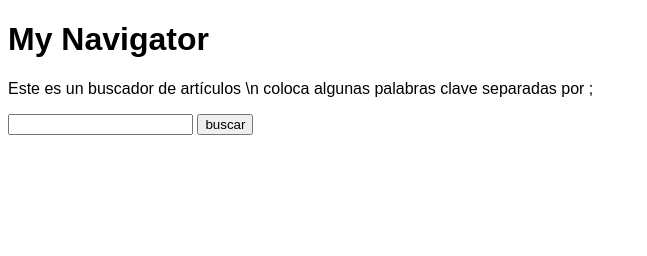
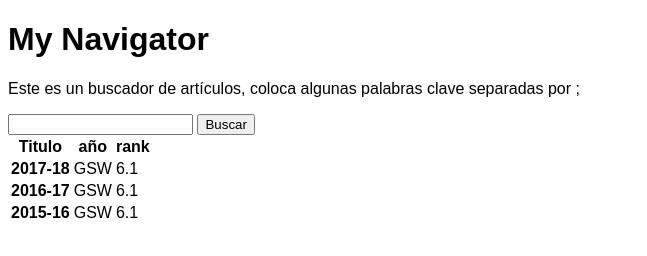
Before and after one commit to juan1t0/big-data, a plain HTML site: page navigator/index.html in a window 1280 px wide. Shown: the whole page, without its empty margins (0-647 px from the left). Drawn offline with Linux system fonts and the light colour scheme.

Commit message:
second index

```diff
--- a/navigator/index.html
+++ b/navigator/index.html
@@ -1,7 +1,7 @@
 <!DOCTYPE html>
-<html lang="en">
+<html lang="es">
 <head>
-<title>Page Title</title>
+<title>My Navigator</title>
 <meta charset="UTF-8">
 <meta name="viewport" content="width=device-width, initial-scale=1">
 <style>
@@ -13,11 +13,40 @@ body {
 <body>
 
 <h1>My Navigator</h1>
-<p>Este es un buscador de artículos \n coloca algunas palabras clave separadas por ;</p>
+<p>Este es un buscador de artículos, coloca algunas palabras clave separadas por ;</p>
 <input type="text">
 <button type="button">
-buscar
+Buscar
 </button>
+
+<div class="table-responsive">
+  <table class="responsive-table  table-bordered ">
+    <thead>
+      <tr>
+        <th scope="col">Titulo</th>
+        <th scope="col">año</th>
+        <th scope="col">rank</th>
+      </tr>
+    </thead>
+    <tbody>
+      <tr>
+        <th scope="row">2017-18</th>
+        <td data-title="Team">GSW</td>
+        <td data-title="GP">6.1</td>
+      </tr>
+      <tr>
+        <th scope="row">2016-17</th>
+        <td data-title="Team">GSW</td>
+        <td data-title="GP">6.1</td>
+      </tr>
+      <tr>
+        <th scope="row">2015-16</th>
+        <td data-title="Team">GSW</td>
+        <td data-title="GP">6.1</td>
+      </tr>
+    </tbody>
+  </table>
+</div>
 
 </body>
 </html>
```
